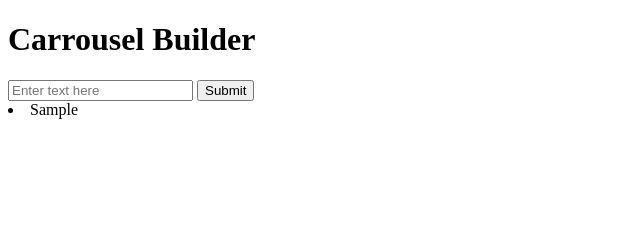
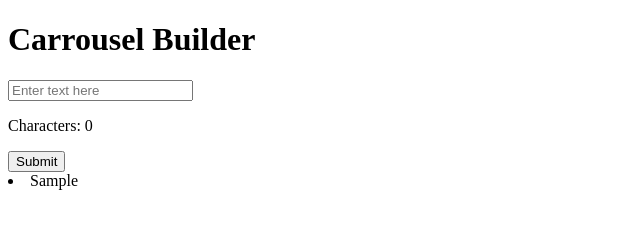
Before and after one commit to Daymannovaes/carrousel-builder, a website built with Vite: page index.html in a window 1280 px wide. Both pictures are taken after typing "Sample" into the empty fields and a click on the button "Submit". Shown: the whole page, without its empty margins (0-640 px from the left). Built offline with nearby package versions, Linux system fonts and the light colour scheme.

Commit message:
add char counter

```diff
--- a/index.html
+++ b/index.html
@@ -8,6 +8,7 @@
 <body>
     <h1>Carrousel Builder</h1>
     <input type="text" id="textInput" placeholder="Enter text here">
+    <p id="charCounter">Characters: 0</p>
     <button id="submitButton">Submit</button>
 
     <div id="displayText"></div>
--- a/src/index.js
+++ b/src/index.js
@@ -4,6 +4,10 @@ log();
 const textInput = document.getElementById("textInput");
 const submitButton = document.getElementById("submitButton");
 const displayText = document.getElementById("displayText");
+
+textInput.addEventListener("input", () => {
+    charCounter.textContent = `Characters: ${textInput.value.length}`;
+});
 
 submitButton.addEventListener("click", () => {
     const text = textInput.value;
@@ -34,4 +38,5 @@ submitButton.addEventListener("click", () => {
     }
 
     textInput.value = "";
+    charCounter.textContent = "Characters: 0";
 });
```
